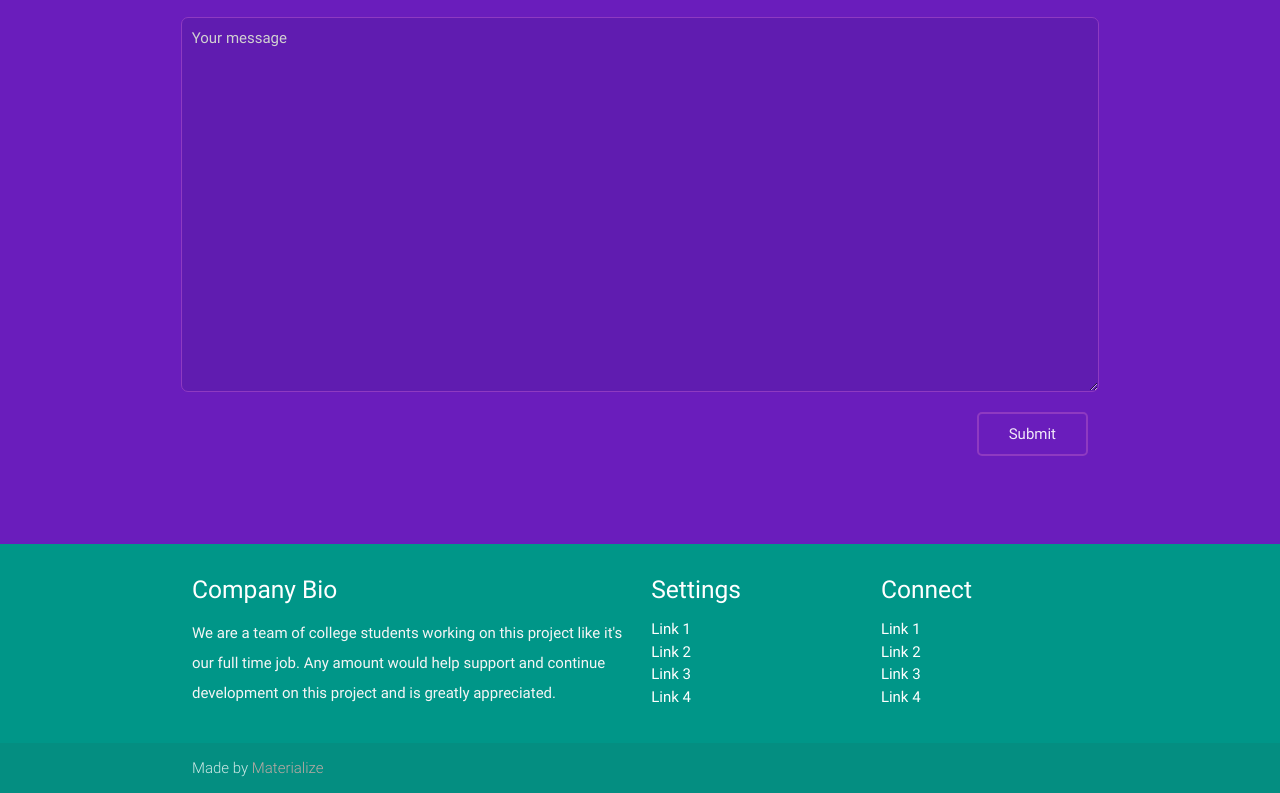
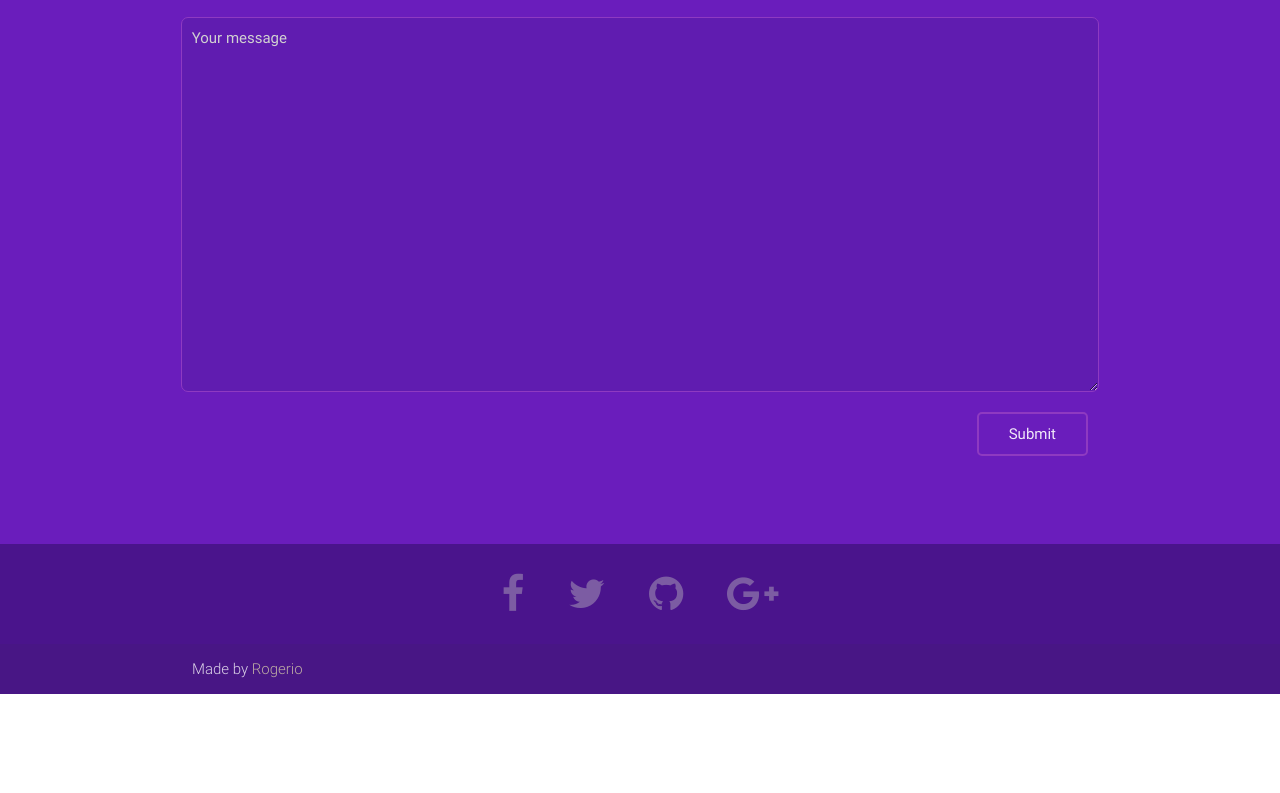
Before and after one commit to rogix/portfolio, a website: page app/index.html in a window 1280 px wide. Shown: the part 2345-3138 px from the top of the page. After the commit the page ends 3039 px from the top, so only its background shows below. Drawn offline with nearby package versions, Linux system fonts and the light colour scheme.

Commit message:
footer page

```diff
--- a/app/css/style.css
+++ b/app/css/style.css
@@ -136,6 +136,14 @@ input[type="text"], input[type="email"] {
   float: right;
 }
 
+/* Page Footer */
+.fa {
+  font-size: 40px;
+  padding: 10px 20px;;
+  color: rgba(196, 196, 196, 0.41);
+  cursor: pointer;
+}
+
 @media only screen and (max-width : 992px) {
 
 }
--- a/app/index.html
+++ b/app/index.html
@@ -184,38 +184,18 @@
     </div>
   </div>
 
-  <footer class="page-footer teal">
+  <footer class="page-footer purple darken-4">
     <div class="container">
-      <div class="row">
-        <div class="col l6 s12">
-          <h5 class="white-text">Company Bio</h5>
-          <p class="grey-text text-lighten-4">We are a team of college students working on this project like it's our full time job. Any amount would help support and continue development on this project and is greatly appreciated.</p>
-
-
-        </div>
-        <div class="col l3 s12">
-          <h5 class="white-text">Settings</h5>
-          <ul>
-            <li><a class="white-text" href="#!">Link 1</a></li>
-            <li><a class="white-text" href="#!">Link 2</a></li>
-            <li><a class="white-text" href="#!">Link 3</a></li>
-            <li><a class="white-text" href="#!">Link 4</a></li>
-          </ul>
-        </div>
-        <div class="col l3 s12">
-          <h5 class="white-text">Connect</h5>
-          <ul>
-            <li><a class="white-text" href="#!">Link 1</a></li>
-            <li><a class="white-text" href="#!">Link 2</a></li>
-            <li><a class="white-text" href="#!">Link 3</a></li>
-            <li><a class="white-text" href="#!">Link 4</a></li>
-          </ul>
-        </div>
+      <div class="row center">
+        <i class="fa fa-facebook" aria-hidden="true"></i>
+        <i class="fa fa-twitter" aria-hidden="true"></i>
+        <i class="fa fa-github" aria-hidden="true"></i>
+        <i class="fa fa-google-plus" aria-hidden="true"></i>
       </div>
     </div>
     <div class="footer-copyright">
       <div class="container">
-      Made by <a class="brown-text text-lighten-3" href="http://materializecss.com">Materialize</a>
+      Made by <a class="brown-text text-lighten-3" href="http://rogeriomarques.me">Rogerio</a>
       </div>
     </div>
   </footer>
```
